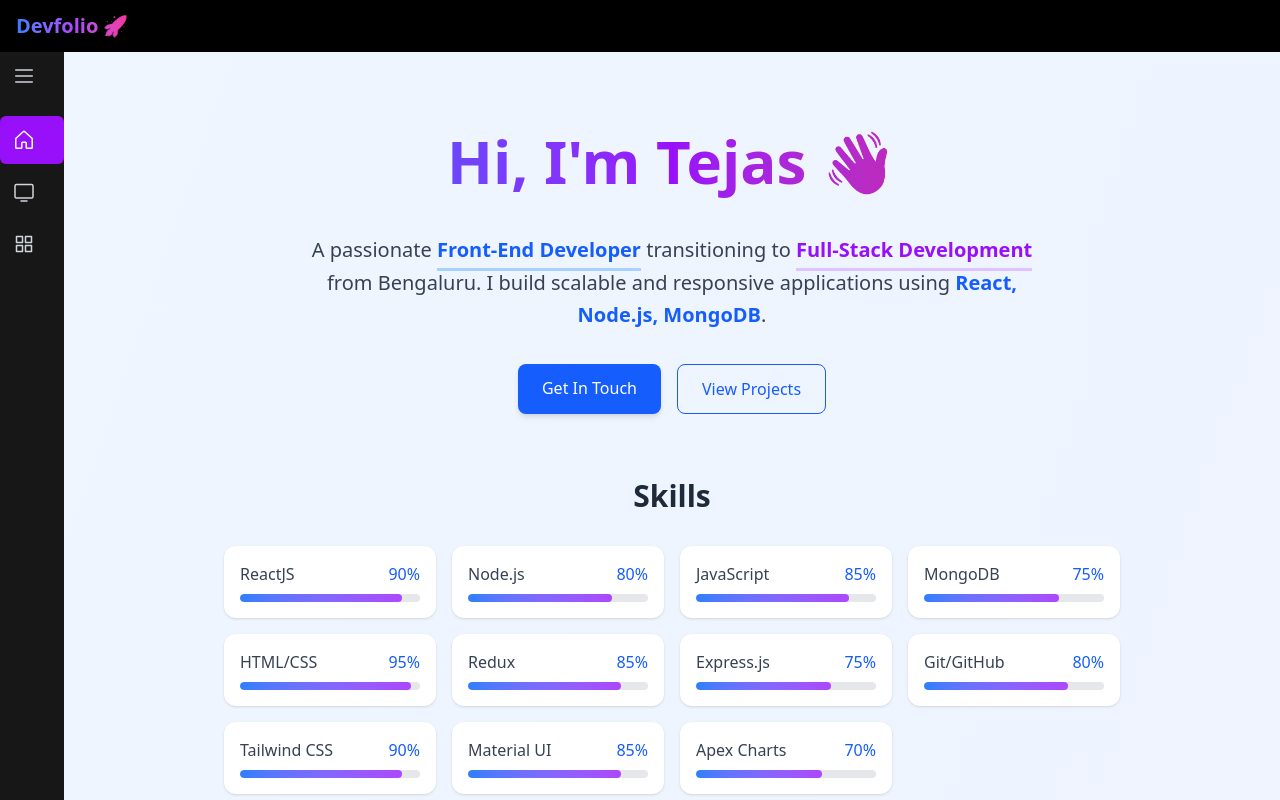
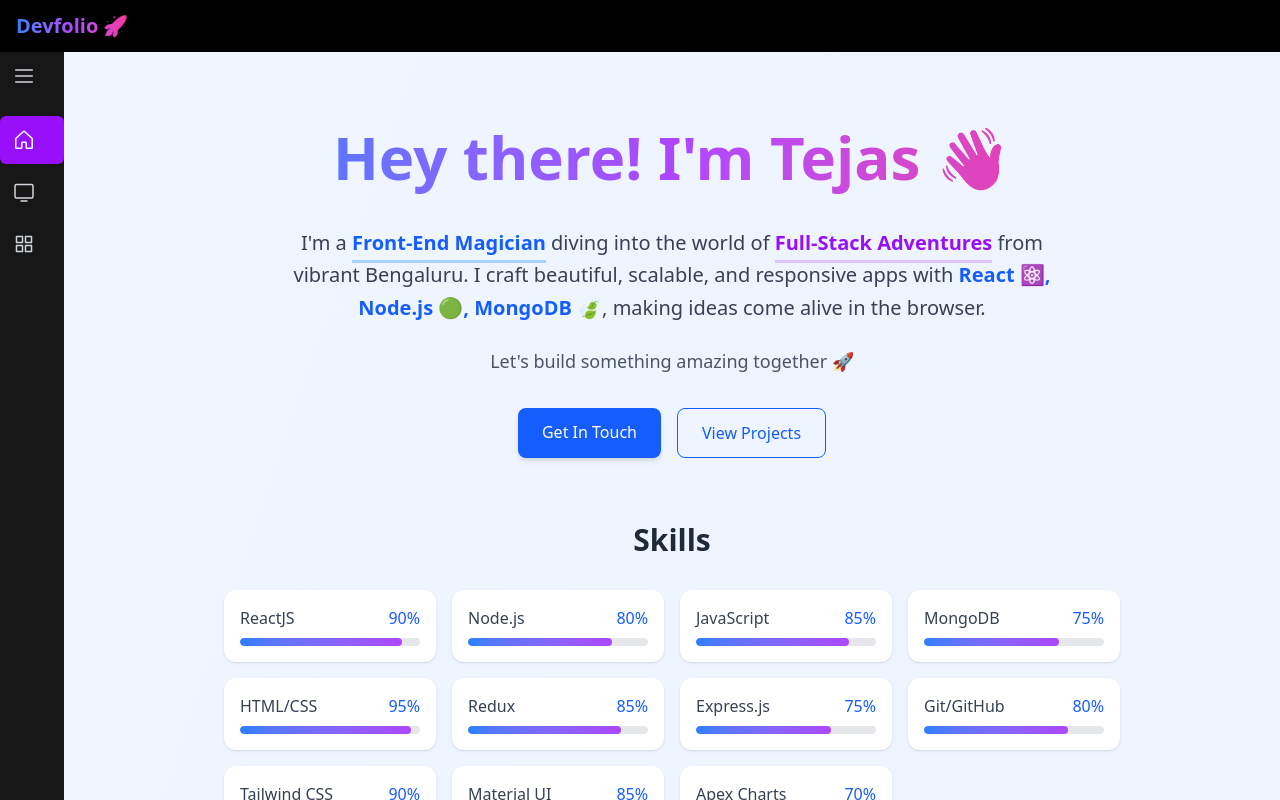
Before and after one commit to mtejas309/AkkuKnox, a React (Vite) app: page / in a window 1280 px wide. Built offline with nearby package versions, Linux system fonts and the light colour scheme.

Commit message:
updated front end

```diff
--- a/src/pages/Welcome.jsx
+++ b/src/pages/Welcome.jsx
@@ -187,27 +187,33 @@ function Welcome() {
             <h1
               className="text-5xl md:text-6xl font-extrabold mb-6
   bg-clip-text text-transparent
-  bg-gradient-to-r from-blue-600 via-purple-600 to-pink-600
-  animate-text-shimmer leading-normal pb-1"
+  bg-gradient-to-r from-blue-500 via-purple-500 to-pink-500
+  animate-text-shimmer leading-snug pb-1"
             >
-              Hi, I'm Tejas 👋
+              Hey there! I'm Tejas 👋
             </h1>
 
-            {/* Subheading with fade effect */}
+            {/* Subheading with typewriter-like fade and underline animations */}
             <p className="text-xl max-w-3xl mx-auto leading-relaxed text-gray-700 mb-6 animate-fade-in delay-200">
-              A passionate{" "}
+              I'm a{" "}
               <span className="font-semibold text-blue-600 relative inline-block after:content-[''] after:absolute after:-bottom-1 after:left-0 after:w-full after:h-[3px] after:bg-blue-300 after:animate-pulse">
-                Front-End Developer
+                Front-End Magician
               </span>{" "}
-              transitioning to{" "}
+              diving into the world of{" "}
               <span className="font-semibold text-purple-600 relative inline-block after:content-[''] after:absolute after:-bottom-1 after:left-0 after:w-full after:h-[3px] after:bg-purple-300 after:animate-pulse">
-                Full-Stack Development
+                Full-Stack Adventures
               </span>{" "}
-              from Bengaluru. I build scalable and responsive applications using{" "}
-              <span className="font-semibold text-blue-600">
-                React, Node.js, MongoDB
+              from vibrant Bengaluru. I craft beautiful, scalable, and
+              responsive apps with{" "}
+              <span className="font-semibold text-blue-600 animate-bounce">
+                React ⚛️, Node.js 🟢, MongoDB 🍃
               </span>
-              .
+              , making ideas come alive in the browser.
+            </p>
+
+            {/* Optional CTA animation */}
+            <p className="text-gray-600 text-lg text-center mt-4 animate-bounce">
+              Let's build something amazing together 🚀
             </p>
 
             {/* Buttons with hover glow */}
```
